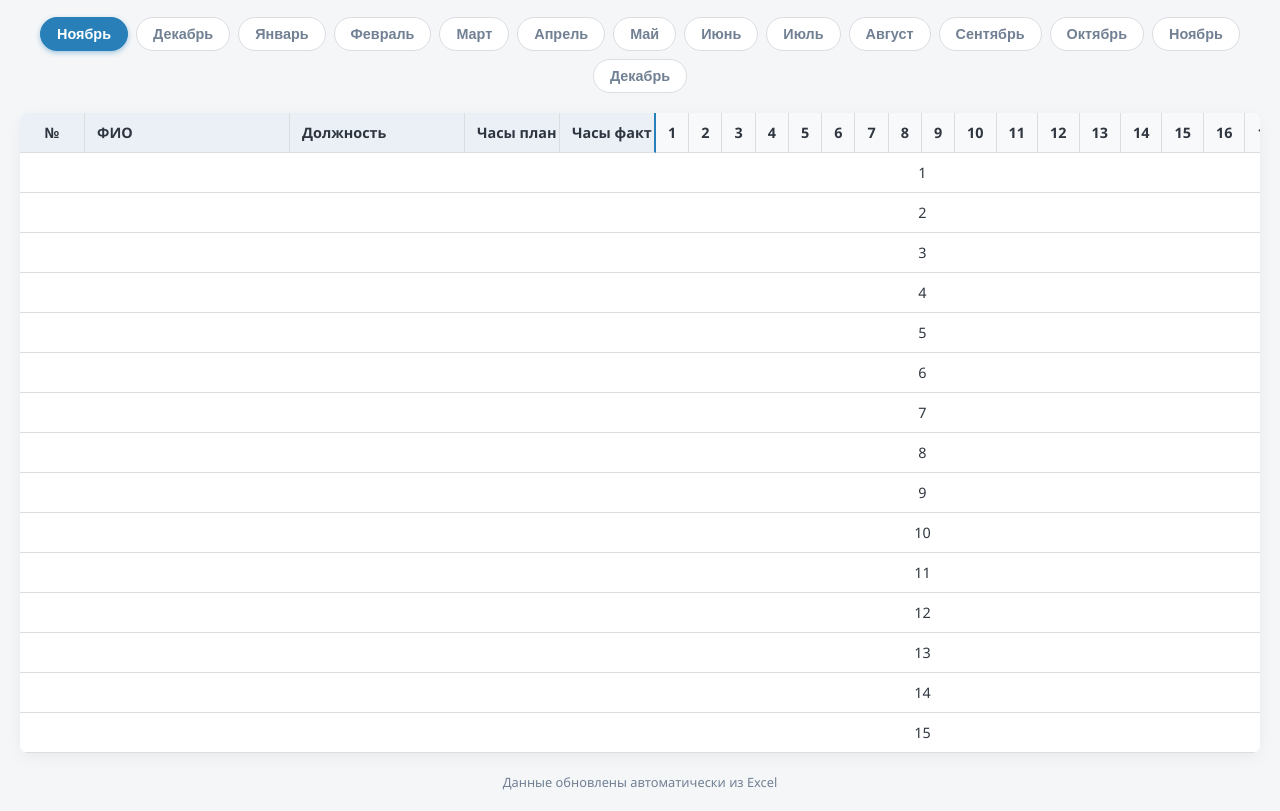
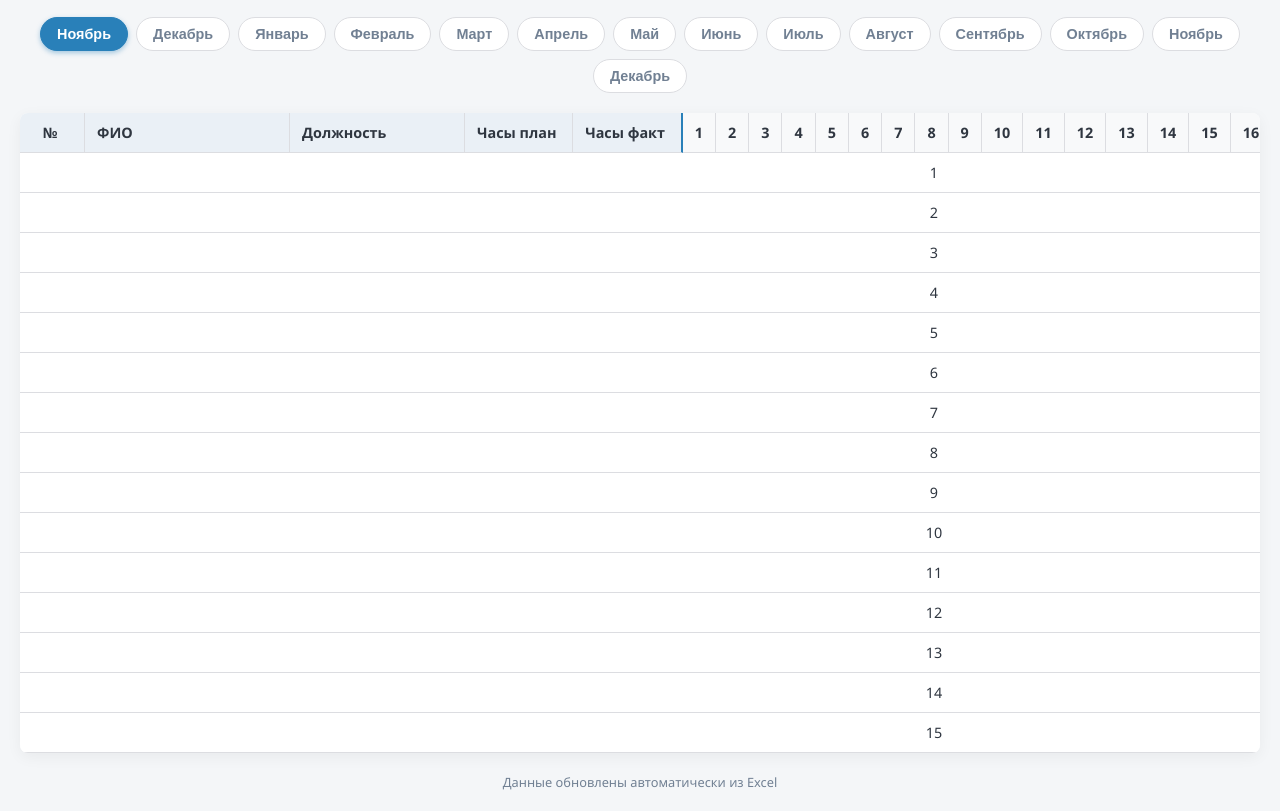
Before and after one commit to alexeialexeevub-cmd/tabel-2027, a plain HTML site: page index.html in a window 1280 px wide. Shown: the part 106-917 px from the top of the page. Drawn offline with Linux system fonts and the light colour scheme.

Commit message:
Update index.html

```diff
--- a/index.html
+++ b/index.html
@@ -18,20 +18,17 @@
   table { border-collapse: separate; border-spacing: 0; width: max-content; min-width: 100%; }
   th, td { padding: 10px 12px; border-bottom: 1px solid var(--border); border-right: 1px solid var(--border); text-align: center; font-size: 0.9rem; white-space: nowrap; }
 
-  /* Закрепляем ТОЛЬКО шапку */
   th { background: #f8f9fa; font-weight: 600; color: #2f3640; position: sticky; top: 0; z-index: 10; }
 
-  /* Идеальное закрепление первых 5 колонок */
-  th:nth-child(1), td:nth-child(1) { position: sticky; left: 0; z-index: 11; background: #fff; width: 40px; min-width: 40px; max-width: 40px; }
-  th:nth-child(2), td:nth-child(2) { position: sticky; left: 40px; z-index: 11; background: #fff; text-align: left; width: 180px; min-width: 180px; max-width: 180px; }
-  th:nth-child(3), td:nth-child(3) { position: sticky; left: 220px; z-index: 11; background: #fff; text-align: left; width: 150px; min-width: 150px; max-width: 150px; }
-  th:nth-child(4), td:nth-child(4) { position: sticky; left: 370px; z-index: 11; background: #fff; width: 70px; min-width: 70px; max-width: 70px; }
-  th:nth-child(5), td:nth-child(5) { position: sticky; left: 440px; z-index: 11; background: #fff; width: 70px; min-width: 70px; max-width: 70px; border-right: 2px solid var(--primary); }
+  /* Жесткая фиксация первых 5 колонок */
+  th:nth-child(1), td:nth-child(1) { position: sticky; left: 0; z-index: 11; background: #fff; min-width: 40px; width: 40px; }
+  th:nth-child(2), td:nth-child(2) { position: sticky; left: 40px; z-index: 11; background: #fff; text-align: left; min-width: 180px; width: 180px; }
+  th:nth-child(3), td:nth-child(3) { position: sticky; left: 220px; z-index: 11; background: #fff; text-align: left; min-width: 150px; width: 150px; }
+  th:nth-child(4), td:nth-child(4) { position: sticky; left: 370px; z-index: 11; background: #fff; min-width: 70px; width: 70px; }
+  th:nth-child(5), td:nth-child(5) { position: sticky; left: 440px; z-index: 11; background: #fff; min-width: 70px; width: 70px; border-right: 2px solid var(--primary); }
 
-  /* Красим шапку первых колонок */
   th:nth-child(1), th:nth-child(2), th:nth-child(3), th:nth-child(4), th:nth-child(5) { z-index: 12; background: #eaf0f6; }
 
-  /* Подсветка строк */
   tr:hover td { background: #f1f8ff; }
   tr:hover td:nth-child(-n+5) { background: #e1f0fa; }
 
@@ -75,8 +72,11 @@ function renderTable() {
   thead.innerHTML = ""; tbody.innerHTML = "";
 
   let trHead = document.createElement("tr");
+  // Добавляем &nbsp; чтобы ячейки не схлопывались
   ["№", "ФИО", "Должность", "Часы план", "Часы факт"].forEach(text => {
-    let th = document.createElement("th"); th.textContent = text; trHead.appendChild(th);
+    let th = document.createElement("th");
+    th.innerHTML = text + "&nbsp;";
+    trHead.appendChild(th);
   });
   for (let i = 1; i <= month.days; i++) {
     let th = document.createElement("th"); th.textContent = i; trHead.appendChild(th);
@@ -86,7 +86,9 @@ function renderTable() {
   parsedData.forEach(row => {
     let tr = document.createElement("tr");
     for (let i = 0; i < 5; i++) {
-      let td = document.createElement("td"); td.textContent = row[i]; tr.appendChild(td);
+      let td = document.createElement("td");
+      td.innerHTML = (row[i] || "") + "&nbsp;"; // Добавляем пробел в конец
+      tr.appendChild(td);
     }
     for (let i = 0; i < month.days; i++) {
       let td = document.createElement("td");
```
